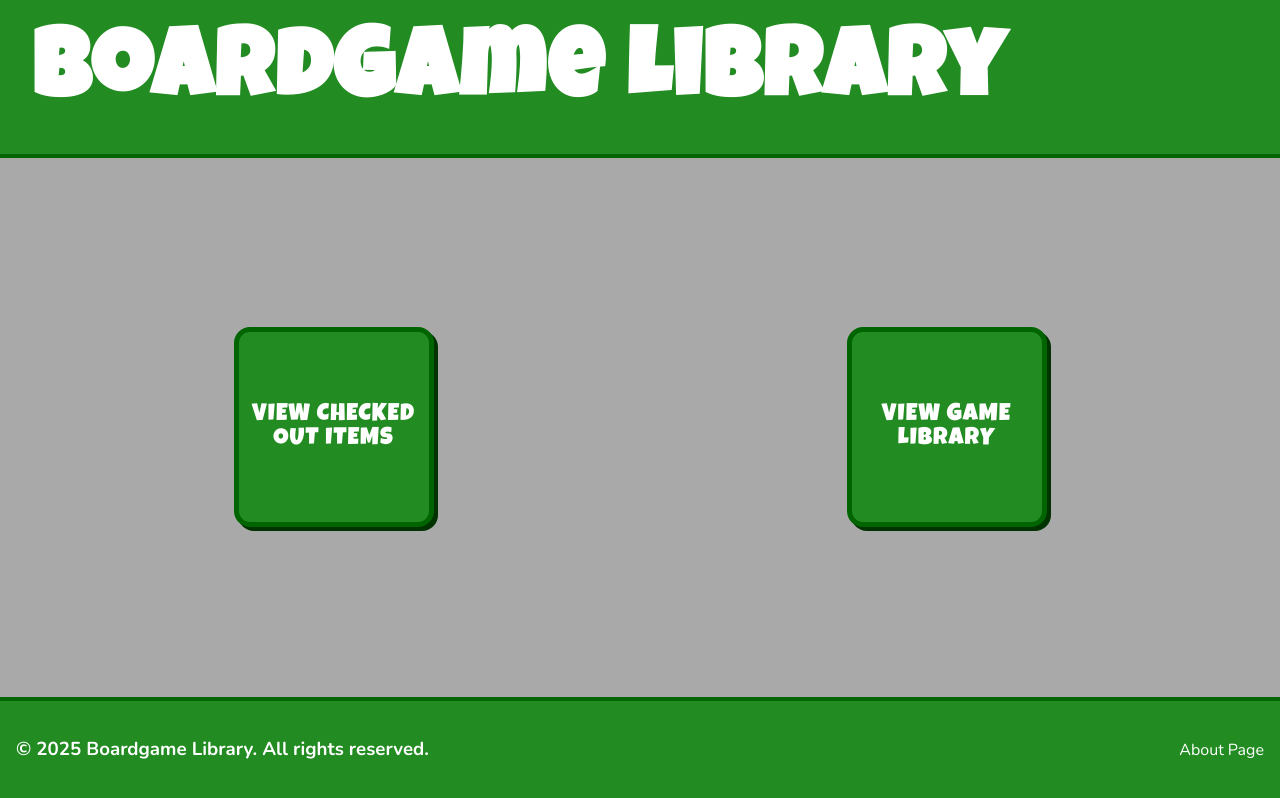
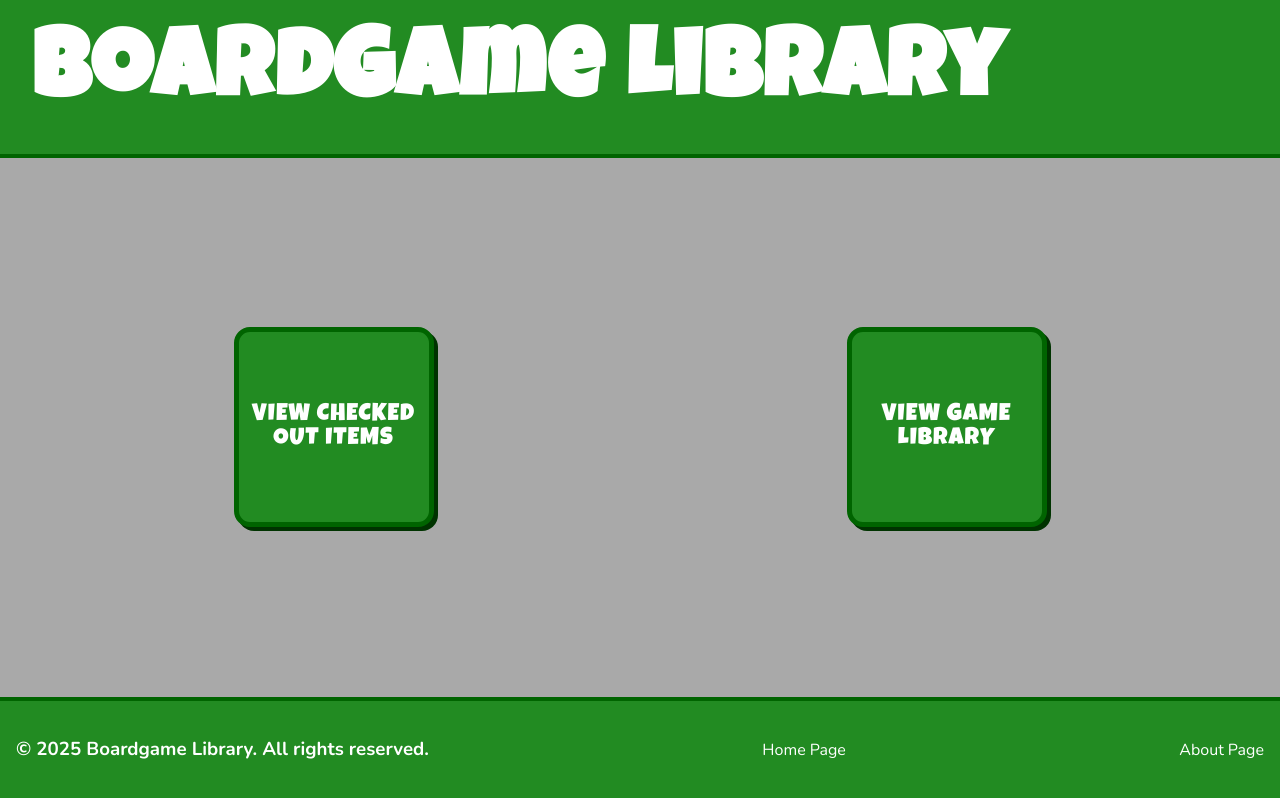
Before and after one commit to cdbroyles/Boardgame-Library-Full-Stack-Project, a React (Vite) app in the folder Boardgame-Library/: page / in a window 1280 px wide. Built offline with nearby package versions, Linux system fonts and the light colour scheme.

Commit message:
Added a homepage link to my footer

```diff
--- a/Boardgame-Library/src/components/CommonFooter.jsx
+++ b/Boardgame-Library/src/components/CommonFooter.jsx
@@ -4,6 +4,7 @@ const Footer = () => {
     return (
         <footer>
             <h3>&copy; 2025 Boardgame Library. All rights reserved.</h3>
+            <Link to="/" className="footer-link">Home Page</Link>
             <Link to="/About" className="footer-link">About Page</Link>
         </footer>
     );
```
